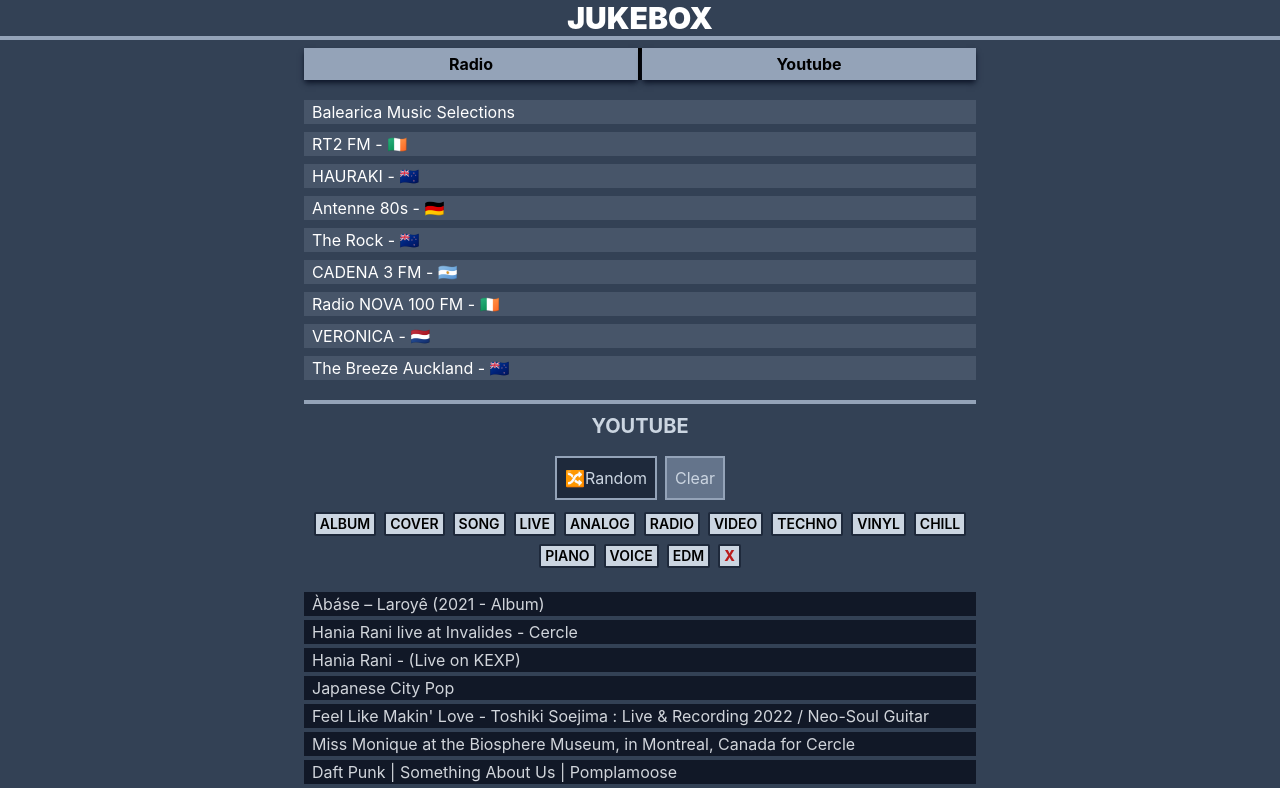
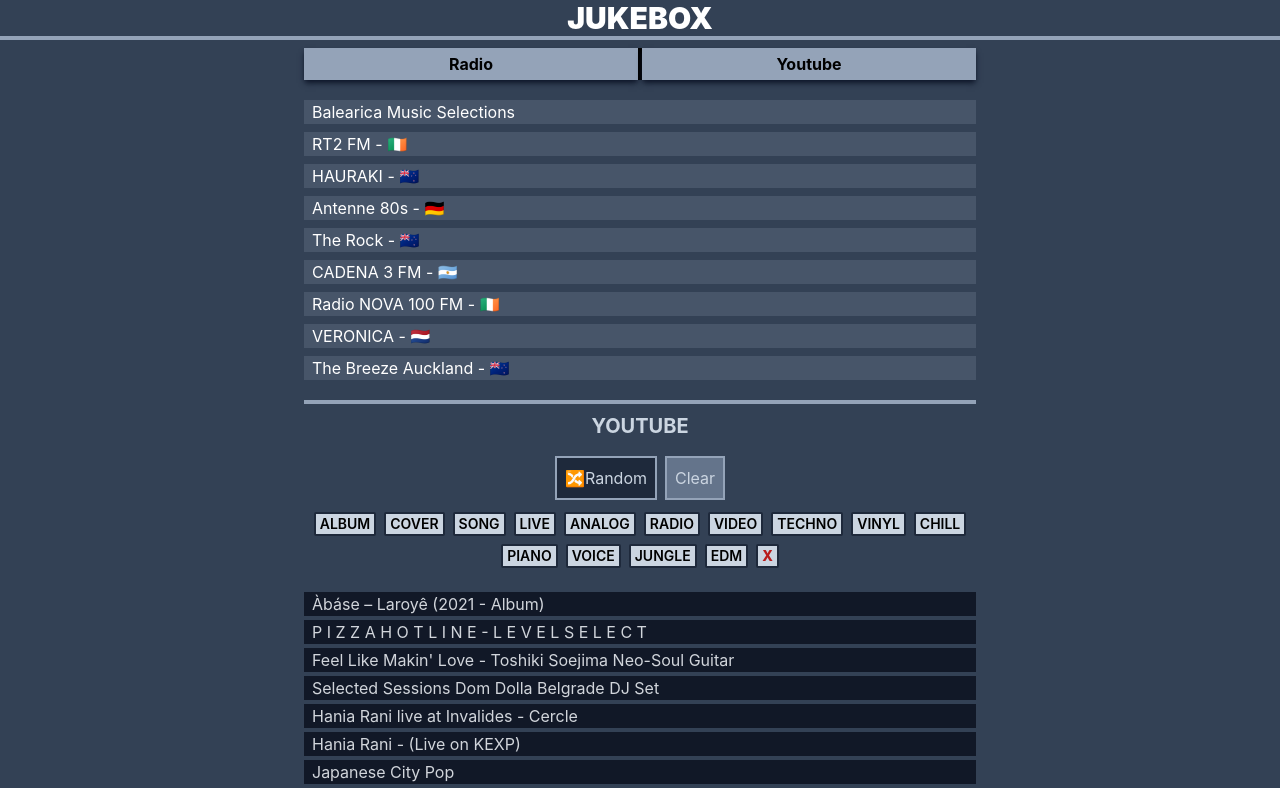
Before and after one commit to leog91/leog, a Next.js app: page /jukebox in a window 1280 px wide. Shown: the top 788 px of the page. Built offline with nearby package versions, Linux system fonts and the light colour scheme.

Commit message:
musicList updated

```diff
--- a/pages/jukebox.js
+++ b/pages/jukebox.js
@@ -14,6 +14,7 @@
   CHILL: "CHILL",
   PIANO: "PIANO",
   VOICE: "VOICE",
+  JUNGLE: "JUNGLE",
   EDM: "EDM", //Electronic dance music
 };
 
@@ -24,6 +25,24 @@
     src: "b1zR9zm5J1A",
     title: "Àbáse – Laroyê (2021 - Album)",
     tags: [T.ALBUM],
+  },
+
+  {
+    src: "Oa4MT9LPcaU",
+    title: "P I Z Z A H O T L I N E - L E V E L S E L E C T",
+    tags: [T.ALBUM, T.EDM, T.JUNGLE],
+  },
+
+  {
+    src: "5zqlgMh4aYs",
+    title: "Feel Like Makin' Love - Toshiki Soejima Neo-Soul Guitar",
+    tags: [T.LIVE, T.SONG],
+  },
+
+  {
+    src: "v_9qEOENM9M",
+    title: "Selected Sessions Dom Dolla Belgrade DJ Set",
+    tags: [T.LIVE, T.TECHNO, T.EDM],
   },
 
   {
@@ -42,13 +61,6 @@
     src: "fYdVbUMyBGE",
     title: "Japanese City Pop",
     tags: [T.ALBUM],
-  },
-
-  {
-    src: "5zqlgMh4aYs",
-    title:
-      "Feel Like Makin' Love - Toshiki Soejima : Live & Recording 2022 / Neo-Soul Guitar",
-    tags: [T.ANALOG],
   },
 
   {
```
